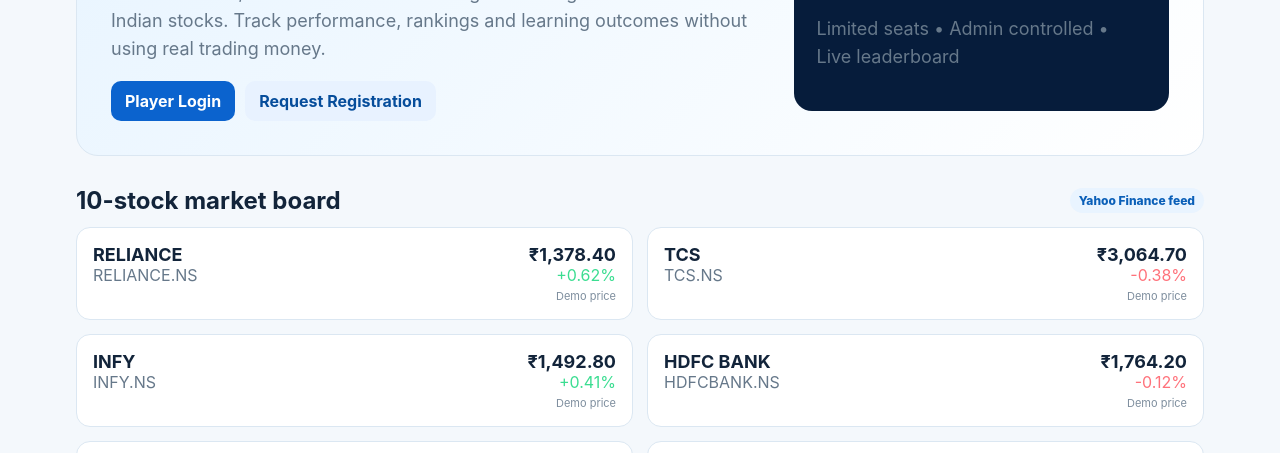
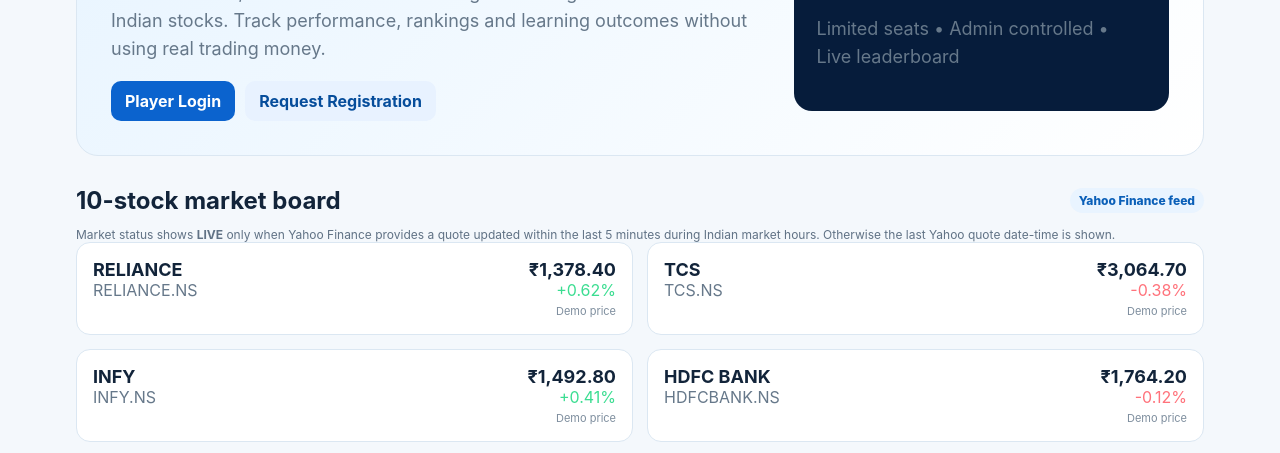
Before and after one commit to Programmer-s-Picnic/games, a plain HTML site: page stock-market/index.html in a window 1280 px wide. Shown: the part 329-782 px from the top of the page. Drawn offline with Linux system fonts and the light colour scheme; no server answers.

```diff
--- a/stock-market/index.html
+++ b/stock-market/index.html
@@ -3,6 +3,6 @@
 <body><header><div class="brand"><div class="logo">LWC</div><div><h1>Market Master India</h1><small>Learn With Champak • Programmer's Picnic</small></div></div><nav><a class="btn btn-primary" href="login.html">Player Login</a><a class="btn btn-soft" href="register.html">Registration</a><a class="btn btn-primary" href="admin.html">Admin</a></nav></header>
 <div class="ticker-shell"><div class="ticker-badge">LWC MARKET</div><div class="ticker-wrap"><div id="ticker" class="ticker"></div></div><div class="market-status" id="marketStatus">LOADING…</div></div>
 <main><section class="hero"><div><span class="pill">INDIAN STOCK MARKET LEARNING GAME</span><h2>Build a ₹10 lakh virtual portfolio. Compete with skill.</h2><p>Admin-created, limited-seat stock market games using a curated list of Indian stocks. Track performance, rankings and learning outcomes without using real trading money.</p><div class="actions"><a class="btn btn-blue" href="login.html">Player Login</a><a class="btn btn-soft" href="register.html">Request Registration</a></div></div><div class="hero-card"><div class="muted" style="color:#b7d6f5">Default virtual capital</div><div class="metric">₹10,00,000</div><hr style="border-color:#315173"><p>1 Day • 1 Week • 1 Month • Custom</p><p>Limited seats • Admin controlled • Live leaderboard</p></div></section>
-<div class="section-title"><h2>10-stock market board</h2><span class="pill">Yahoo Finance feed</span></div><div id="stockGrid" class="stock-grid"></div>
+<div class="section-title"><h2>10-stock market board</h2><span class="pill">Yahoo Finance feed</span></div><div class="data-note">Market status shows <b>LIVE</b> only when Yahoo Finance provides a quote updated within the last 5 minutes during Indian market hours. Otherwise the last Yahoo quote date-time is shown.</div><div id="stockGrid" class="stock-grid"></div>
 <div class="section-title"><h2>How it works</h2></div><div class="grid"><div class="card"><h3>1. Admin creates</h3><p class="muted">Admin sets dates, seats, virtual capital, allowed stocks and rules.</p></div><div class="card"><h3>2. Players join</h3><p class="muted">Approved registered players receive seats in selected competitions.</p></div><div class="card"><h3>3. Portfolio competes</h3><p class="muted">Portfolio value and return determine leaderboard position.</p></div></div>
 </main><div class="footer">Market Master India • Developed & maintained by Learn With Champak</div></body></html>
```
